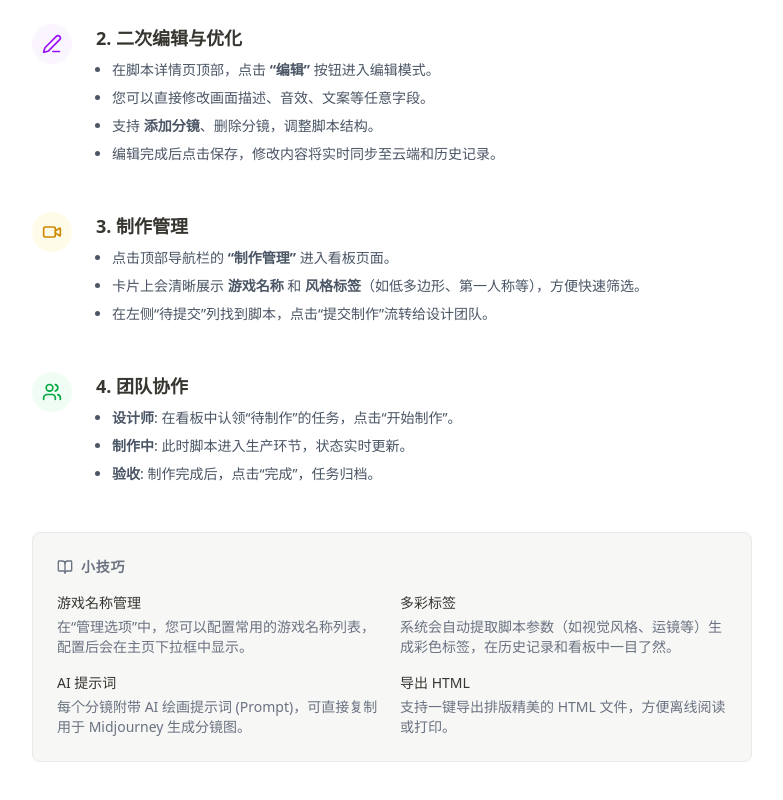
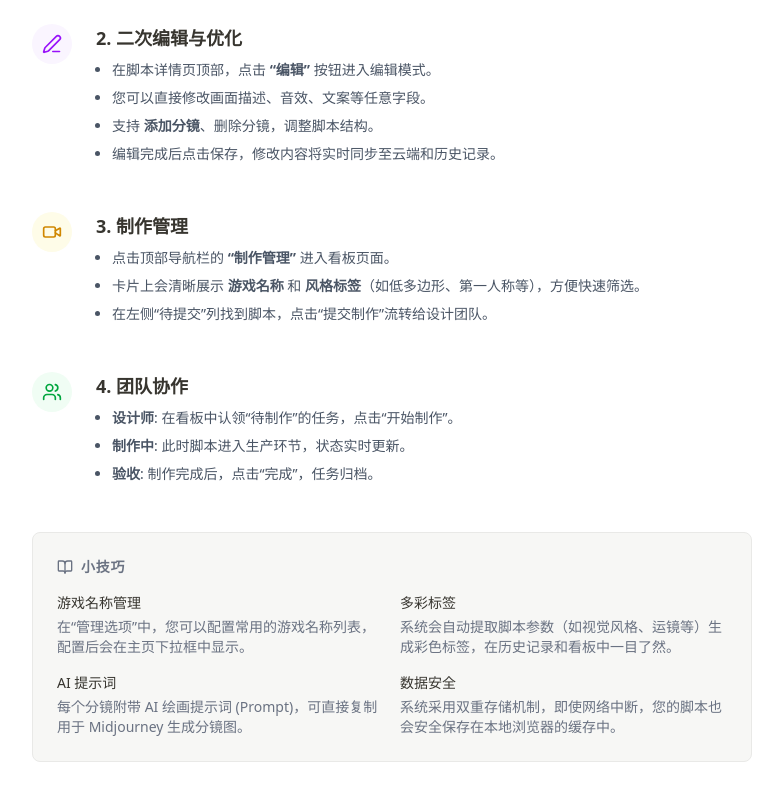
Before and after one commit to hxgame-dog/AdScriptGen, a Next.js app: page /help in a window 1280 px wide. Shown: the part 398-1198 px from the top of the page, without its empty margins (248-1031 px from the left). Built offline with nearby package versions, Linux system fonts and the light colour scheme.

Commit message:
docs: refine PRD with data strategy and update help page tips

```diff
--- a/app/help/page.tsx
+++ b/app/help/page.tsx
@@ -110,8 +110,8 @@ export default function HelpPage() {
                         <p className="text-gray-500">每个分镜附带 AI 绘画提示词 (Prompt)，可直接复制用于 Midjourney 生成分镜图。</p>
                     </div>
                     <div>
-                        <h4 className="font-medium mb-1">导出 HTML</h4>
-                        <p className="text-gray-500">支持一键导出排版精美的 HTML 文件，方便离线阅读或打印。</p>
+                        <h4 className="font-medium mb-1">数据安全</h4>
+                        <p className="text-gray-500">系统采用双重存储机制，即使网络中断，您的脚本也会安全保存在本地浏览器的缓存中。</p>
                     </div>
                 </div>
             </section>
```
Also changed, not shown: 1 other file (tests, documents, lock files or other folders).
